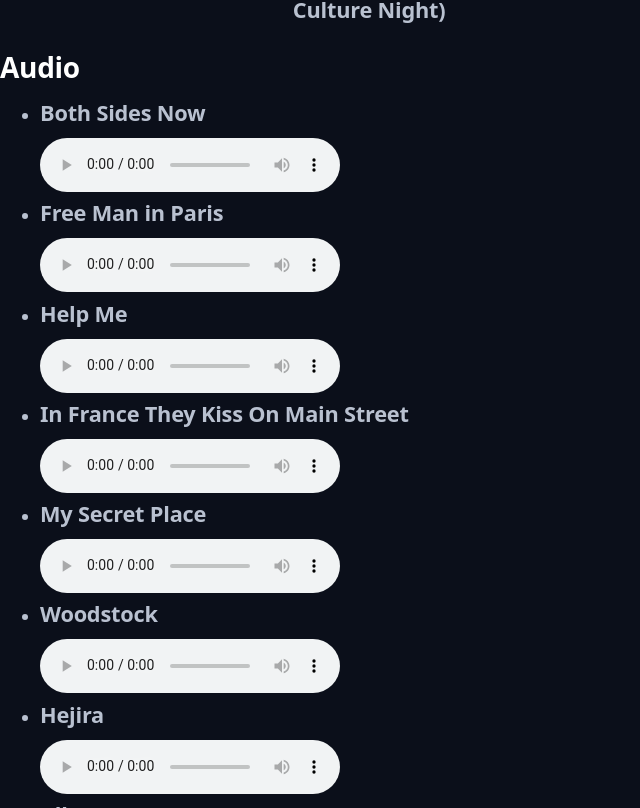
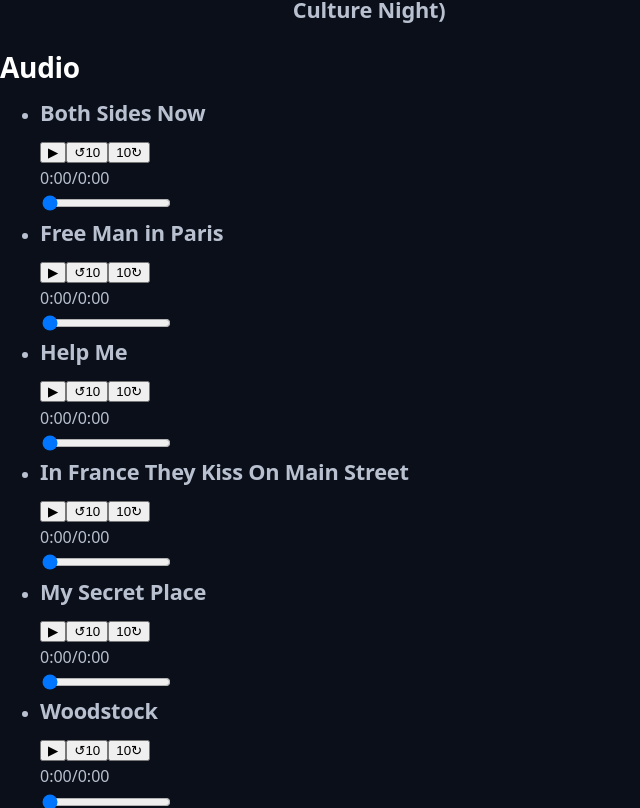
Before and after one commit to davidmul99snl/shadows-and-light-site, a Next.js app: page /media in a window 1280 px wide. Shown: the part 1132-1940 px from the top of the page, without its empty margins (0-640 px from the left). Built offline with nearby package versions, Linux system fonts and the light colour scheme.

Commit message:
Update media.jsx

```diff
--- a/pages/media.jsx
+++ b/pages/media.jsx
@@ -1,4 +1,5 @@
 // pages/media.jsx
+import React from "react";
 import Head from "next/head";
 import fs from "fs/promises";
 import path from "path";
@@ -67,7 +68,157 @@ function normalizeYouTubeEmbedUrl(input) {
 
   return embed.toString();
 }
+function formatTime(seconds) {
+  if (!Number.isFinite(seconds) || seconds < 0) return "0:00";
+  const m = Math.floor(seconds / 60);
+  const s = Math.floor(seconds % 60);
+  return `${m}:${String(s).padStart(2, "0")}`;
+}
 
+function AudioPlayer({ src, type = "audio/mpeg" }) {
+  const audioRef = React.useRef(null);
+  const rafRef = React.useRef(null);
+
+  const [isPlaying, setIsPlaying] = React.useState(false);
+  const [duration, setDuration] = React.useState(0);
+  const [current, setCurrent] = React.useState(0);
+  const [isSeeking, setIsSeeking] = React.useState(false);
+
+  const tick = React.useCallback(() => {
+    const el = audioRef.current;
+    if (!el) return;
+    if (!isSeeking) setCurrent(el.currentTime || 0);
+    rafRef.current = requestAnimationFrame(tick);
+  }, [isSeeking]);
+
+  React.useEffect(() => {
+    const el = audioRef.current;
+    if (!el) return;
+
+    const onLoaded = () => setDuration(el.duration || 0);
+    const onPlay = () => setIsPlaying(true);
+    const onPause = () => setIsPlaying(false);
+    const onEnded = () => setIsPlaying(false);
+
+    el.addEventListener("loadedmetadata", onLoaded);
+    el.addEventListener("play", onPlay);
+    el.addEventListener("pause", onPause);
+    el.addEventListener("ended", onEnded);
+
+    return () => {
+      el.removeEventListener("loadedmetadata", onLoaded);
+      el.removeEventListener("play", onPlay);
+      el.removeEventListener("pause", onPause);
+      el.removeEventListener("ended", onEnded);
+    };
+  }, []);
+
+  React.useEffect(() => {
+    // keep UI synced while playing
+    if (isPlaying) {
+      rafRef.current = requestAnimationFrame(tick);
+      return () => rafRef.current && cancelAnimationFrame(rafRef.current);
+    }
+  }, [isPlaying, tick]);
+
+  const toggle = async () => {
+    const el = audioRef.current;
+    if (!el) return;
+    if (el.paused) {
+      try {
+        await el.play();
+      } catch {
+        // autoplay restrictions etc.
+      }
+    } else {
+      el.pause();
+    }
+  };
+
+  const skip = (delta) => {
+    const el = audioRef.current;
+    if (!el) return;
+    el.currentTime = Math.min(Math.max(0, (el.currentTime || 0) + delta), duration || el.duration || 0);
+    setCurrent(el.currentTime || 0);
+  };
+
+  const onSeekChange = (e) => {
+    const el = audioRef.current;
+    if (!el) return;
+    const val = Number(e.target.value);
+    el.currentTime = val;
+    setCurrent(val);
+  };
+
+  const progressPct = duration > 0 ? (current / duration) * 100 : 0;
+
+  return (
+    <div className="player">
+      {/* Hidden native audio element (no controls) */}
+      <audio ref={audioRef} preload="metadata">
+        <source src={src} type={type} />
+      </audio>
+
+      <div className="playerRow">
+        <button
+          type="button"
+          className="playerBtn playerBtnPrimary"
+          onClick={toggle}
+          aria-label={isPlaying ? "Pause" : "Play"}
+        >
+          {isPlaying ? "❚❚" : "▶"}
+        </button>
+
+        <button
+          type="button"
+          className="playerBtn"
+          onClick={() => skip(-10)}
+          aria-label="Back 10 seconds"
+          title="Back 10s"
+        >
+          ↺10
+        </button>
+
+        <button
+          type="button"
+          className="playerBtn"
+          onClick={() => skip(10)}
+          aria-label="Forward 10 seconds"
+          title="Forward 10s"
+        >
+          10↻
+        </button>
+
+        <div className="playerTime" aria-label="Time">
+          <span>{formatTime(current)}</span>
+          <span className="playerTimeSep">/</span>
+          <span>{formatTime(duration)}</span>
+        </div>
+      </div>
+
+      <div className="playerScrub">
+        <div className="playerTrack" aria-hidden="true">
+          <div className="playerFill" style={{ width: `${progressPct}%` }} />
+        </div>
+
+        <input
+          className="playerRange"
+          type="range"
+          min={0}
+          max={duration || 0}
+          step={0.1}
+          value={Math.min(current, duration || 0)}
+          onMouseDown={() => setIsSeeking(true)}
+          onMouseUp={() => setIsSeeking(false)}
+          onTouchStart={() => setIsSeeking(true)}
+          onTouchEnd={() => setIsSeeking(false)}
+          onChange={onSeekChange}
+          aria-label="Seek"
+        />
+      </div>
+    </div>
+  );
+}
 export default function Media({ videos = [], audios = [] }) {
   return (
     <>
@@ -167,10 +318,12 @@ export default function Media({ videos = [], audios = [] }) {
                       <h3 className="text-base font-medium">{a.title ?? "Untitled"}</h3>
                       {a.duration && <span className="text-xs text-neutral-500">{a.duration}</span>}
                     </div>
-                    <audio controls preload="metadata" className="w-full">
-                      <source src={a.src} type={a.type ?? "audio/mpeg"} />
-                      Your browser does not support the audio element.
-                    </audio>
+
+                    <AudioPlayer
+                      src={a.src}
+                      type={a.type ?? "audio/mpeg"}
+                    />
+
                     {a.description && <p className="text-sm text-neutral-600">{a.description}</p>}
                   </div>
                 </li>
```
